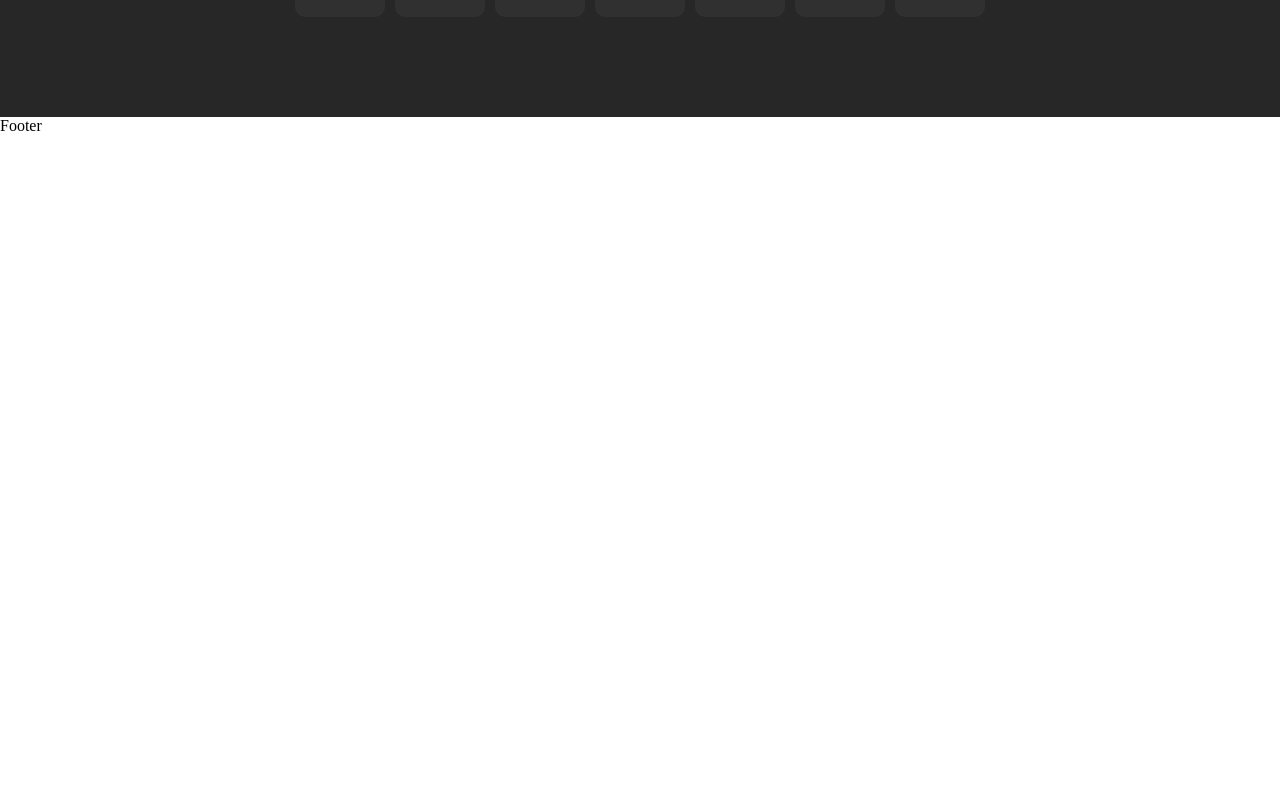
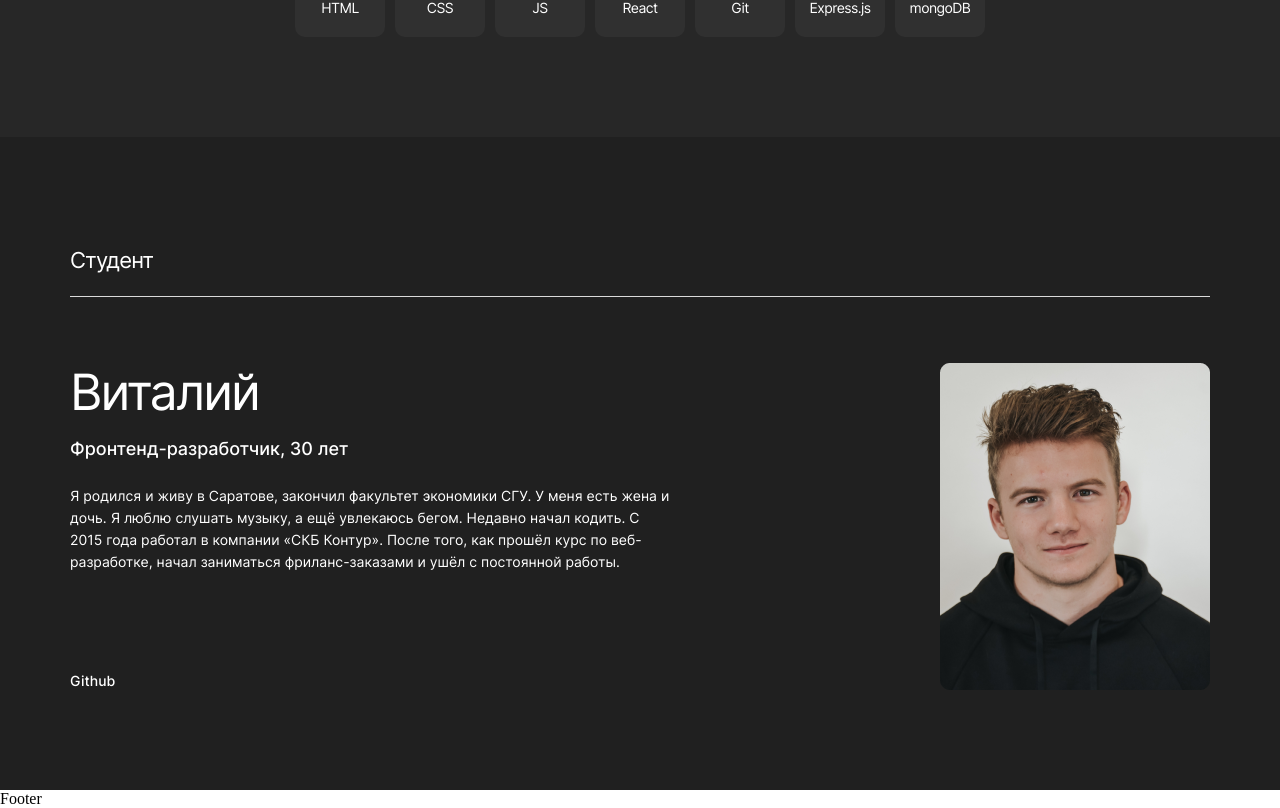
Before and after one commit to vitka27/movies-explorer-frontend, a React (Create React App) app: page / in a window 1280 px wide. Shown: the part 1728-2536 px from the top of the page. Before the commit the page ends 1863 px from the top, so only its background shows below. Built offline with nearby package versions, Linux system fonts and the light colour scheme.

Commit message:
add block AboutMe and Techs

```diff
--- a/src/components/Main/AboutMe/AboutMe.css
+++ b/src/components/Main/AboutMe/AboutMe.css
@@ -0,0 +1,74 @@
+.about-me {
+  background-color: #202020;
+  padding: 110px 70px 100px;
+}
+.about-me__title {
+  margin: 0;
+  padding-bottom: 23px;
+  border-bottom: 1px solid #dadada;
+
+  color: #fff;
+  font-family: Inter;
+  font-size: 22px;
+  font-style: normal;
+  font-weight: 400;
+  line-height: normal;
+  letter-spacing: -0.88px;
+}
+.about-me__info {
+  display: flex;
+  flex-direction: row-reverse;
+  justify-content: space-between;
+  padding-top: 66px;
+}
+.about-me__info-image {
+}
+.aobout-me__info-block {
+  max-width: 600px;
+}
+.about-me__info-name {
+  margin: 0;
+  color: #fff;
+  font-family: Inter;
+  font-size: 50px;
+  font-style: normal;
+  font-weight: 400;
+  line-height: 58px; /* 116% */
+  letter-spacing: -2px;
+}
+.about-me__info-experience {
+  margin: 0;
+  padding-top: 18px;
+  color: #fff;
+  font-feature-settings: "clig" off, "liga" off;
+  font-family: Inter;
+  font-size: 18px;
+  font-style: normal;
+  font-weight: 500;
+  line-height: 20px; /* 111.111% */
+}
+.about-me__info-text {
+  margin: 0;
+  padding-top: 26px;
+
+  color: #fff;
+  font-feature-settings: "clig" off, "liga" off;
+  font-family: Inter;
+  font-size: 14px;
+  font-style: normal;
+  font-weight: 400;
+  line-height: 22px; /* 157.143% */
+}
+.about-me__info-link-github {
+  display: block;
+  margin: 0;
+  text-decoration: none;
+  padding-top: 99px;
+
+  color: #fff;
+  font-family: Inter;
+  font-size: 14px;
+  font-style: normal;
+  font-weight: 500;
+  line-height: normal;
+}
--- a/src/components/Main/AboutMe/AboutMe.jsx
+++ b/src/components/Main/AboutMe/AboutMe.jsx
@@ -0,0 +1,27 @@
+import React from "react";
+import meImage from "../../../image/me-image.png";
+
+export default function AboutMe() {
+  return (
+    <section className="about-me">
+      <h1 className="about-me__title">Студент</h1>
+      <div className="about-me__info">
+        <img src={meImage} alt="фото автора" className="about-me__info-image" />
+        <div className="aobout-me__info-block">
+          <p className="about-me__info-name">Виталий</p>
+          <div className="about-me__info-experience">Фронтенд-разработчик, 30 лет</div>
+          <div className="about-me__info-text">
+            Я родился и живу в Саратове, закончил факультет экономики СГУ. У меня
+            есть жена и дочь. Я люблю слушать музыку, а ещё увлекаюсь бегом. Недавно
+            начал кодить. С 2015 года работал в компании «СКБ Контур». После того,
+            как прошёл курс по веб-разработке, начал заниматься фриланс-заказами и
+            ушёл с постоянной работы.
+          </div>
+          <div href="https://github.com/" className="about-me__info-link-github">
+            Github
+          </div>
+        </div>
+      </div>
+    </section>
+  );
+}
--- a/src/components/Main/Main.jsx
+++ b/src/components/Main/Main.jsx
@@ -2,6 +2,7 @@ import React from "react";
 import Promo from "./Promo/Promo";
 import AboutProject from "./AboutProject/AboutProject";
 import Techs from "./Techs/Techs";
+import AboutMe from "./AboutMe/AboutMe";
 
 export default function Main() {
   return (
@@ -9,6 +10,7 @@ export default function Main() {
       <Promo />
       <AboutProject />
       <Techs />
+      <AboutMe />
     </>
   );
 }
--- a/src/components/Main/Techs/Techs.css
+++ b/src/components/Main/Techs/Techs.css
@@ -37,6 +37,7 @@
   margin: 0;
   margin-top: 26px;
   margin-bottom: 100px;
+  max-width: 460px;
 
   color: #fff;
   text-align: center;
```
Also changed, not shown: src/image/me-image.png (added).
